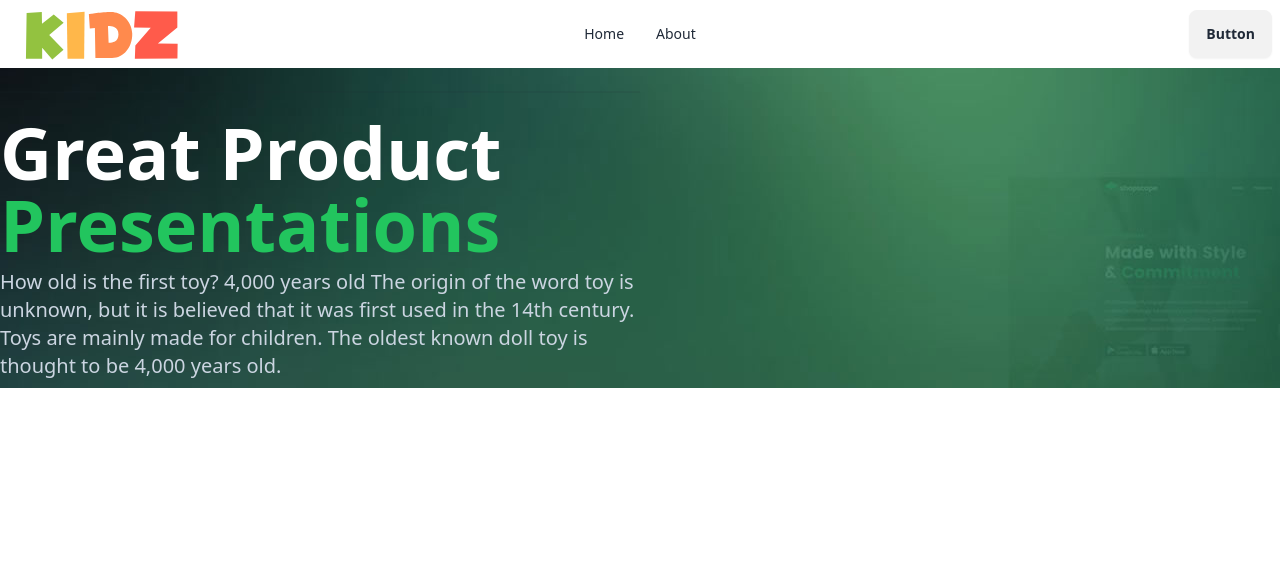
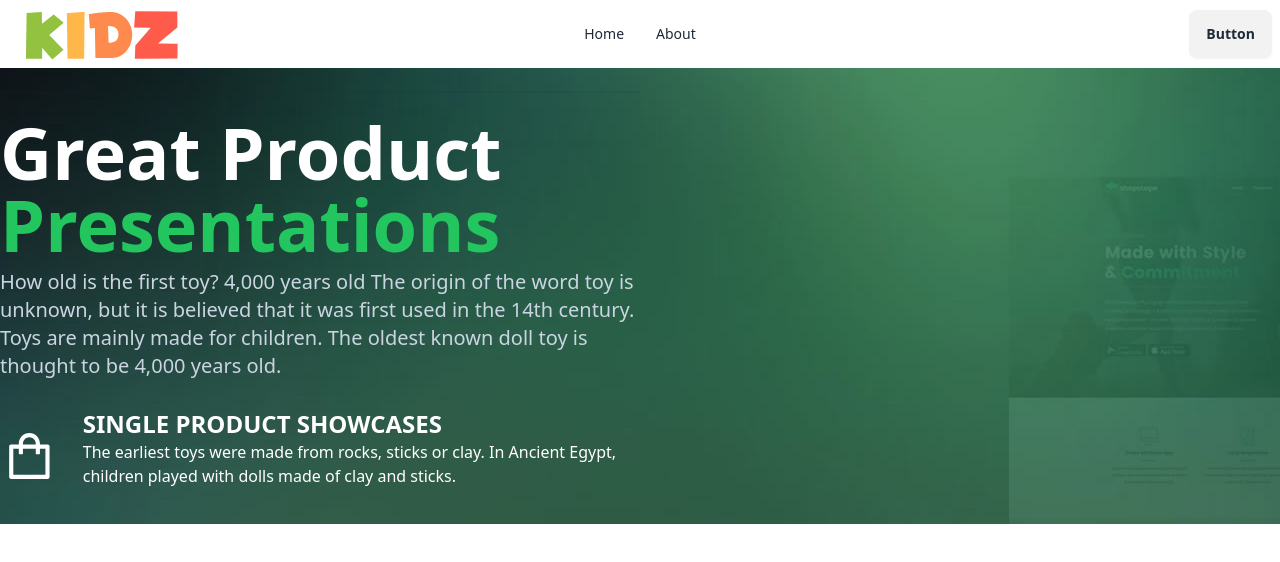
Before and after one commit to monzurul002/kids-zone-frontEnd, a React (Vite) app: page / in a window 1280 px wide. Shown: the top 562 px of the page. Built offline with nearby package versions, Linux system fonts and the light colour scheme.

Commit message:
header creating

```diff
--- a/src/Pages/Header/Header.jsx
+++ b/src/Pages/Header/Header.jsx
@@ -1,4 +1,6 @@
 import bg from "../../assets/bg.jpg"
+import { AiOutlineShopping } from "react-icons/ai";
+
 const Header = () => {
     const commonBackgroundStyle = {
         backgroundImage: `url(${bg})`,
@@ -15,6 +17,15 @@ const Header = () => {
                 <p className="py-2 text-xl text-slate-300">How old is the first toy?
                     4,000 years old
                     The origin of the word toy is unknown, but it is believed that it was first used in the 14th century. Toys are mainly made for children. The oldest known doll toy is thought to be 4,000 years old.</p>
+
+                <div className="flex w-full text-white gap-3 py-5">
+                    <AiOutlineShopping className="text-8xl w-50 me-3 text-white" />
+                    <div>
+                        <h2 className="text-2xl font-bold ">SINGLE PRODUCT SHOWCASES
+                        </h2>   <p> The earliest toys were made from rocks, sticks or clay. In Ancient Egypt, children played with dolls made of clay and sticks.</p>
+                    </div>
+
+                </div>
             </div>
             <div>
 
```
